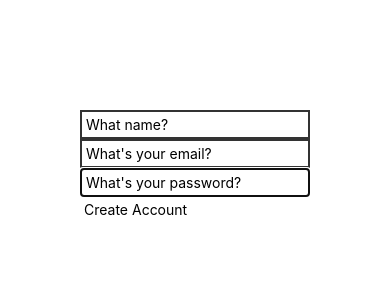
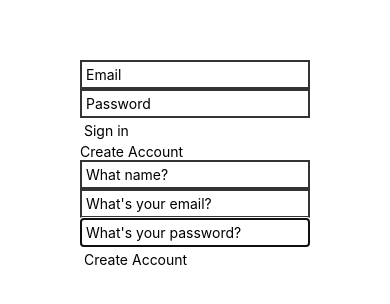
Before and after one commit to theroadeldorado/dranks, a React Native app: screen / in a window 390 px wide. Shown: the part 256-560 px from the top of the page. Built offline with nearby package versions, Linux system fonts and the light colour scheme.

Commit message:
💄 updates misc

```diff
--- a/App.js
+++ b/App.js
@@ -11,7 +11,7 @@ export default function App() {
     <Provider store={theStore}>
       <View style={styles.container}>
         <StatusBar style="auto" />
-        {/* <Login></Login> */}
+        <Login></Login>
         <CreateAccount></CreateAccount>
       </View>
     </Provider>
```
